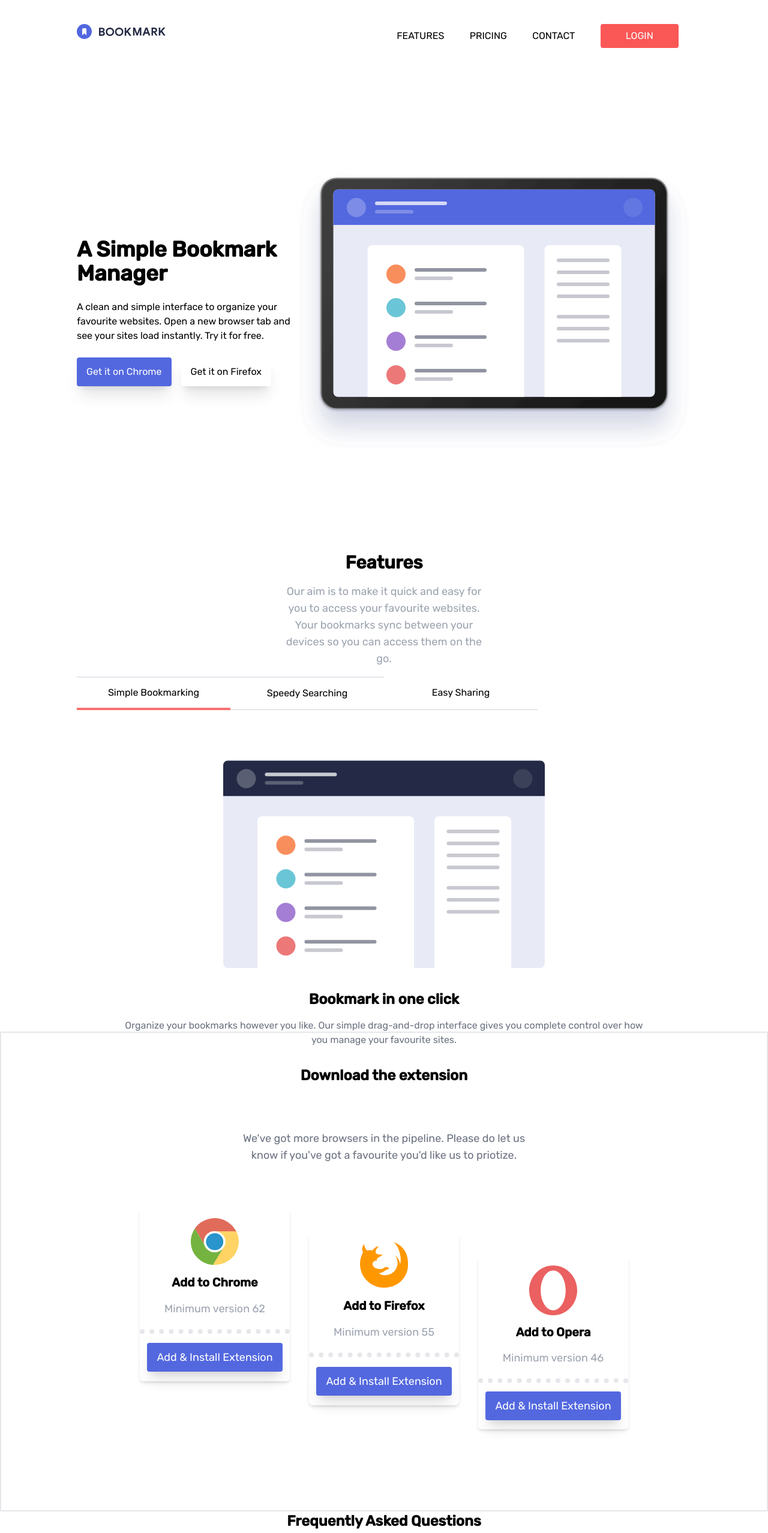
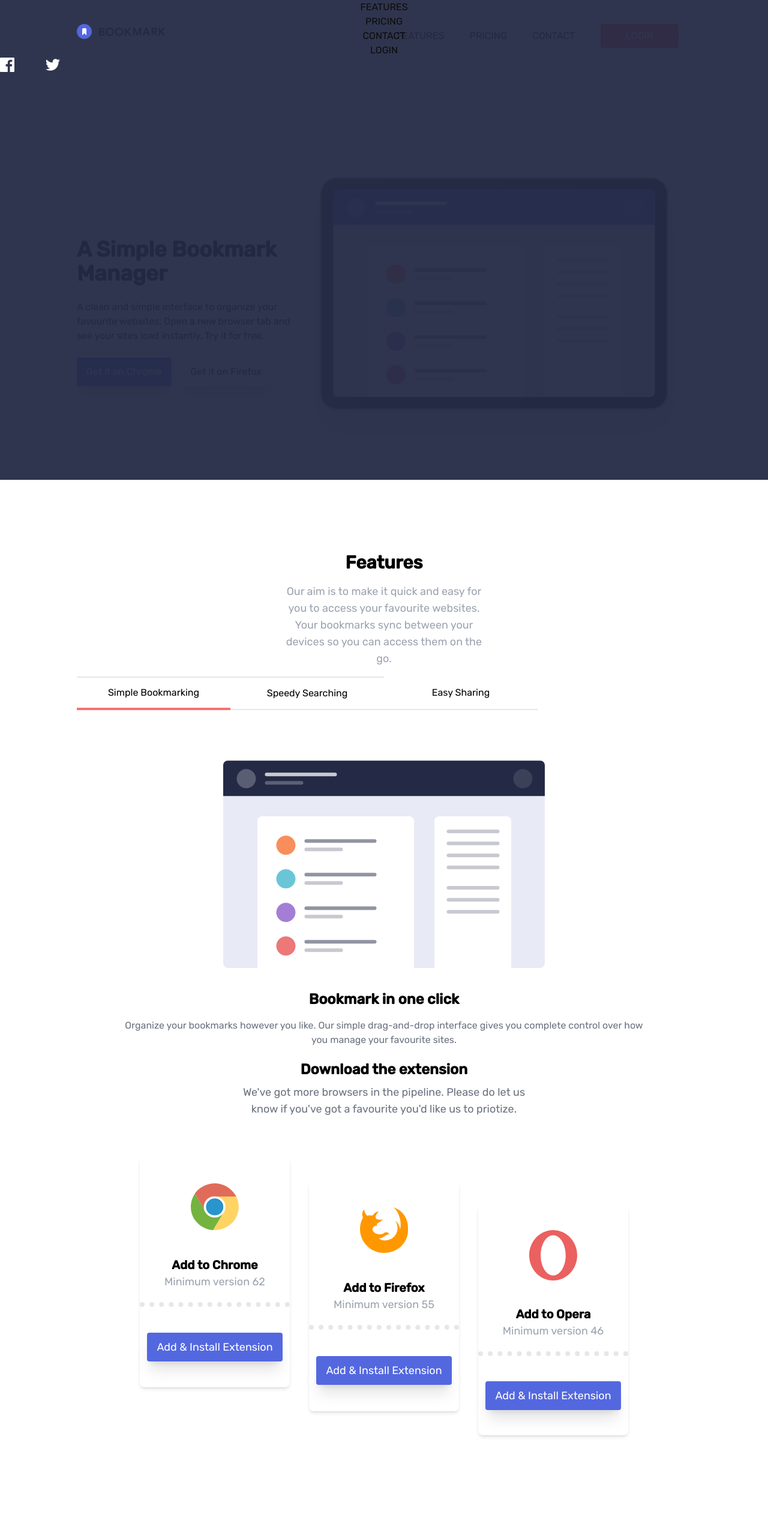
Before and after one commit to AakashSahani/bookmark-app, a React (Vite) app: page / in a window 1280 px wide. Shown: the top 2556 px of the page at 60% size. Built offline with nearby package versions, Linux system fonts and the light colour scheme.

Commit message:
Added Mobile Styling and WIP Menu

```diff
--- a/src/components/Downloads.jsx
+++ b/src/components/Downloads.jsx
@@ -5,39 +5,47 @@ import Opera from '../assets/logo-opera.svg';
 
 function Downloads() {
 	return (
-		<section className="border-2 text-center min-h-screen flex flex-col sm:justify-evenly space-y-10 py-5 px-[10%]">
+		<section className="text-center min-h-screen flex flex-col sm:justify-evenly space-y-10 py-5 px-[10%]">
+			<div>
 				<h2 className="text-2xl font-bold">Download the extension</h2>
-			<p className="text-lg w-full sm:w-1/2 mx-auto text-gray-500">
-				We've got more browsers in the pipeline. Please do let us know if you've
-				got a favourite you'd like us to priotize.
+				<p className="text-lg w-full sm:w-1/2 mx-auto mt-2 text-gray-500">
+					We've got more browsers in the pipeline. Please do let us know if
+					you've got a favourite you'd like us to priotize.
 				</p>
+			</div>
 			<div className="flex flex-col sm:flex-row justify-center my-5">
-				<div className="flex text-lg my-5 mx-auto sm:mx-4 sm:my-0 w-[70vw]  sm:w-[250px] h-72 shadow-md rounded-md flex-col justify-evenly  items-center">
+				<div className="flex text-lg my-5 mx-auto sm:mx-4 sm:my-0 w-[70vw]  sm:w-[250px] h-96 shadow-md rounded-lg flex-col justify-evenly  items-center">
 					<img src={Chrome} alt="Chrome" className="w-20" />
+					<div className="w-full border-dotted border-b-8 pb-5">
 						<h3 className="text-xl font-bold">Add to Chrome</h3>
-					<span className="border-dotted border-b-8 w-full pb-5 text-gray-400">
+						<span className=" w-full pb-5 text-gray-400">
 							Minimum version 62
 						</span>
+					</div>
 					<button className="w-fit px-4 h-12 shadow-xl rounded bg-softBlue text-white">
 						Add & Install Extension
 					</button>
 				</div>
-				<div className="flex text-lg my-5 mx-auto sm:mx-4 sm:my-10 w-[70vw] sm:w-[250px] h-72 shadow-md rounded-md flex-col justify-evenly  items-center">
+				<div className="flex text-lg my-5 mx-auto sm:mx-4 sm:my-10 w-[70vw] sm:w-[250px] h-96 shadow-md rounded-lg flex-col justify-evenly  items-center">
 					<img src={Firefox} alt="" className="w-20" />
+					<div className="w-full border-dotted border-b-8 pb-5">
 						<h3 className="text-xl font-bold">Add to Firefox</h3>
-					<span className="border-dotted border-b-8 w-full pb-5 text-gray-400">
+						<span className="w-full pb-5 text-gray-400">
 							Minimum version 55
 						</span>
+					</div>
 					<button className="w-fit px-4 h-12 shadow-xl rounded bg-softBlue text-white">
 						Add & Install Extension
 					</button>
 				</div>
-				<div className="flex text-lg my-5 mx-auto sm:mx-4 sm:my-20 w-[70vw] sm:w-[250px] h-72  shadow-md rounded-md flex-col justify-evenly  items-center">
+				<div className="flex text-lg my-5 mx-auto sm:mx-4 sm:my-20 w-[70vw] sm:w-[250px] h-96  shadow-md rounded-lg flex-col justify-evenly  items-center">
 					<img src={Opera} alt="" className="w-20" />
+					<div className="w-full border-dotted border-b-8 pb-5">
 						<h3 className="text-xl font-bold">Add to Opera</h3>
-					<span className="border-dotted border-b-8 w-full pb-5 text-gray-400">
+						<span className=" w-full pb-5 text-gray-400">
 							Minimum version 46
 						</span>
+					</div>
 					<button className="w-fit px-4 h-12 shadow-xl rounded bg-softBlue text-white">
 						Add & Install Extension
 					</button>
--- a/src/components/FAQ.jsx
+++ b/src/components/FAQ.jsx
@@ -4,13 +4,15 @@ import arrow from '../assets/icon-arrow.svg';
 function FAQ() {
 	return (
 		<section>
-			<div className="flex flex-col justify-evenly min-h-[50vh] items-center w-[35%] mx-auto text-center">
-				<h2 className="text-2xl font-bold">Frequently Asked Questions</h2>
-				<p className="text-lg">
+			<div className="flex flex-col justify-evenly min-h-[50vh] items-center p-[10%] mx-auto text-center">
+				<h2 className="text-2xl px-10 font-bold my-5">
+					Frequently Asked Questions
+				</h2>
+				<p className="text-lg my-5">
 					Here are some of our FAQs. if you have any other questions you'd like
 					answered please feel free to email us.
 				</p>
-				<ul className="w-full">
+				<ul className="w-full my-5">
 					<li className="border-y-2 my-0 h-14 justify-between flex items-center text-left">
 						What is Bookmark?
 						<button className="mr-2">
@@ -36,7 +38,7 @@ function FAQ() {
 						</button>
 					</li>
 				</ul>
-				<button className="w-fit px-4 h-12 shadow-xl rounded bg-softBlue text-white my-4">
+				<button className="w-fit px-4 h-12 shadow-xl rounded bg-softBlue text-white my-10">
 					More Info
 				</button>
 			</div>
@@ -54,7 +56,7 @@ function FAQ() {
 						name="email"
 						id="email"
 						placeholder="Enter your email address"
-						className="h-12 bg-white mx-4 px-4 w-full sm:w-72 mb-5 sm:mb-0"
+						className="h-12 bg-white text-black mx-4 px-4 w-full sm:w-72 mb-5 sm:mb-0"
 					/>
 					<button
 						className="bg-softRed w-full sm:w-fit px-4 h-12 shadow-xl rounded text-white border-softRed border-2 hover:bg-white hover:text-softRed"
--- a/src/components/Footer.jsx
+++ b/src/components/Footer.jsx
@@ -6,7 +6,7 @@ import tw from '../assets/icon-twitter.svg';
 function Footer() {
 	return (
 		<footer className="min-h-[50vh] md:px-[10%] md:min-h-fit md:flex-row flex flex-col items-center justify-around py-8 bg-veryDarkBlue text-white">
-			<img src={Bookmark} alt="Bookmark Logo" />
+			<img src={Bookmark} alt="Bookmark Logo" className="invert" />
 			<ul className="md:flex-row flex flex-col flex-1 justify-evenly sm:justify-start items-center text-lg">
 				<li className="sm:mr-8">
 					<a href="#">FEATURES</a>
--- a/src/components/Header.jsx
+++ b/src/components/Header.jsx
@@ -1,11 +1,21 @@
-import React from 'react';
+import React, { useState } from 'react';
 import Bookmark from '../assets/logo-bookmark.svg';
+import Hamburger from '../assets/icon-hamburger.svg';
+import Close from '../assets/icon-close.svg';
+import fb from '../assets/icon-facebook.svg';
+import tw from '../assets/icon-twitter.svg';
 
 function Header() {
+	const [menu, setMenu] = useState(false);
+	const handleClick = (e) => {
+		e.preventDefault();
+		setMenu((menu) => !menu);
+		console.log('Hamburger menu clicked');
+	};
 	return (
 		<header className="flex px-[10%] py-10">
-			<div className="flex-1">
-				<a className="normal-case text-xl">
+			<div className="flex-1 z-10">
+				<a className="normal-case text-xl z-10">
 					<img src={Bookmark} alt="Bookmark Logo" />
 				</a>
 			</div>
@@ -33,22 +43,44 @@ function Header() {
 					</li>
 				</ul>
 			</div>
-			<div className="flex-none md:hidden">
-				<button className="">
-					<svg
-						xmlns="http://www.w3.org/2000/svg"
-						fill="none"
-						viewBox="0 0 24 24"
-						className="inline-block w-5 h-5 stroke-current"
-					>
-						<path
-							strokeLinecap="round"
-							strokeLinejoin="round"
-							strokeWidth="2"
-							d="M5 12h.01M12 12h.01M19 12h.01M6 12a1 1 0 11-2 0 1 1 0 012 0zm7 0a1 1 0 11-2 0 1 1 0 012 0zm7 0a1 1 0 11-2 0 1 1 0 012 0z"
-						></path>
-					</svg>
+			<div className="flex-none md:hidden z-10">
+				<button onClick={handleClick}>
+					<img src={menu ? Hamburger : Close} alt="Mobile Menu" />
 				</button>
+			</div>
+			<div
+				className={`${
+					menu ? 'hidden' : 'block'
+				} absolute w-screen h-screen top-0 left-0 bg-veryDarkBlue opacity-95`}
+			>
+				<ul className="flex flex-col w-full justify-center items-center">
+					<li>
+						<a href="#" className="">
+							FEATURES
+						</a>
+					</li>
+					<li>
+						<a href="#" className="">
+							PRICING
+						</a>
+					</li>
+					<li>
+						<a href="#" className="">
+							CONTACT
+						</a>
+					</li>
+					<li>
+						<button className="">LOGIN</button>
+					</li>
+				</ul>
+				<ul className="flex w-24 sm:w-[100px] justify-between items-center">
+					<li>
+						<img src={fb} alt="Facebook" />
+					</li>
+					<li>
+						<img src={tw} alt="Twitter" />
+					</li>
+				</ul>
 			</div>
 		</header>
 	);
```
Also changed, not shown: public/logo-bookmark.svg (added). Lines whose indentation alone changed are shown as unchanged.
